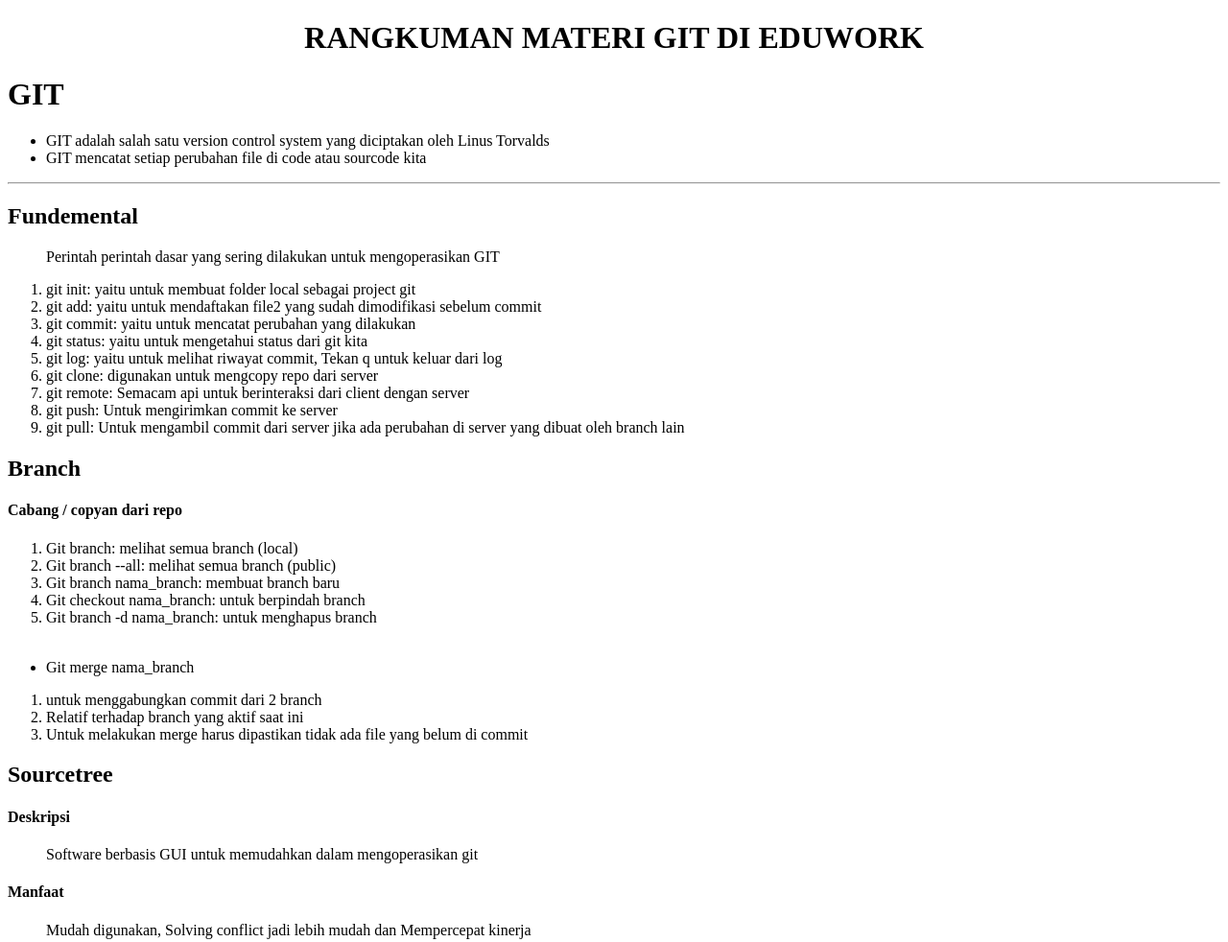
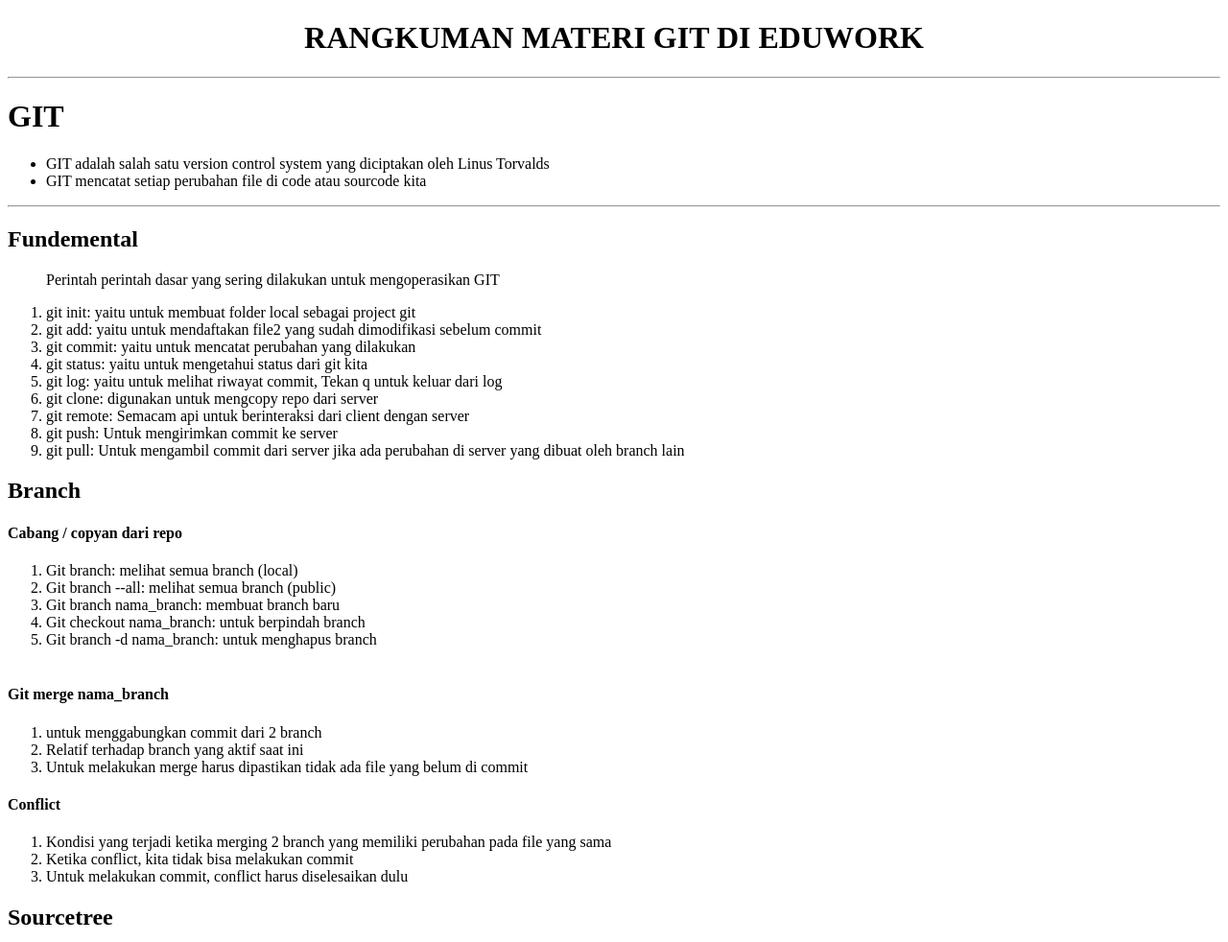
Before and after one commit to jamaludin1001/rangkuman_materi_git, a plain HTML site: page index.html in a window 1280 px wide. Shown: the top 982 px of the page at 96% size. Drawn offline with Linux system fonts and the light colour scheme.

Commit message:
menambah list penjelasan conflict

```diff
--- a/index.html
+++ b/index.html
@@ -7,7 +7,7 @@
     <title>Materi Git</title>
 </head>
 <body>
-    <center><h1>RANGKUMAN MATERI GIT DI EDUWORK</h1></center>
+    <center><h1>RANGKUMAN MATERI GIT DI EDUWORK</h1><hr></center>
     <h1>GIT</h1>
     <ul>
         <li>GIT adalah salah satu version control system yang diciptakan oleh Linus Torvalds</li>
@@ -38,14 +38,19 @@
           <li>Git checkout nama_branch: untuk berpindah branch</li>
           <li>Git branch -d nama_branch: untuk menghapus branch</li><br>
         </ol>
-           <ul>
-             <li>Git merge nama_branch</li>
-           </ul>
+             <h4>Git merge nama_branch</h4>
           <ol>
            <li> untuk menggabungkan commit dari 2 branch</li>
            <li> Relatif terhadap branch yang aktif saat ini</li>
            <li>Untuk melakukan merge harus dipastikan tidak ada file yang belum di commit</li>
         </ol>
+         <h4>Conflict</h4>
+            <ol>
+               <li> Kondisi yang terjadi ketika merging 2 branch yang memiliki perubahan pada file yang sama</li>
+               <li>Ketika conflict, kita tidak bisa melakukan commit</li>
+               <li>Untuk melakukan commit, conflict harus diselesaikan dulu</li>
+            </ol>
+
 
     <h2>Sourcetree</h2>
         <h4>Deskripsi </h4>
```
